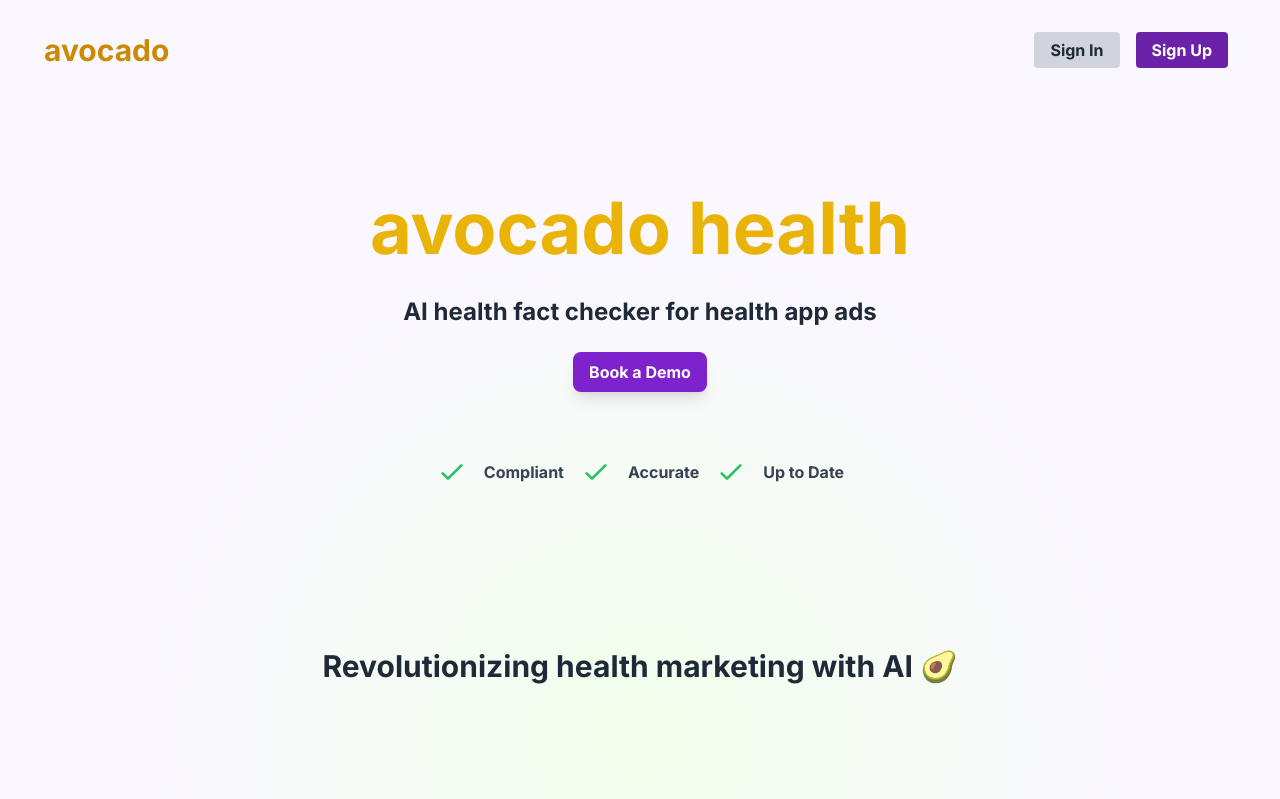
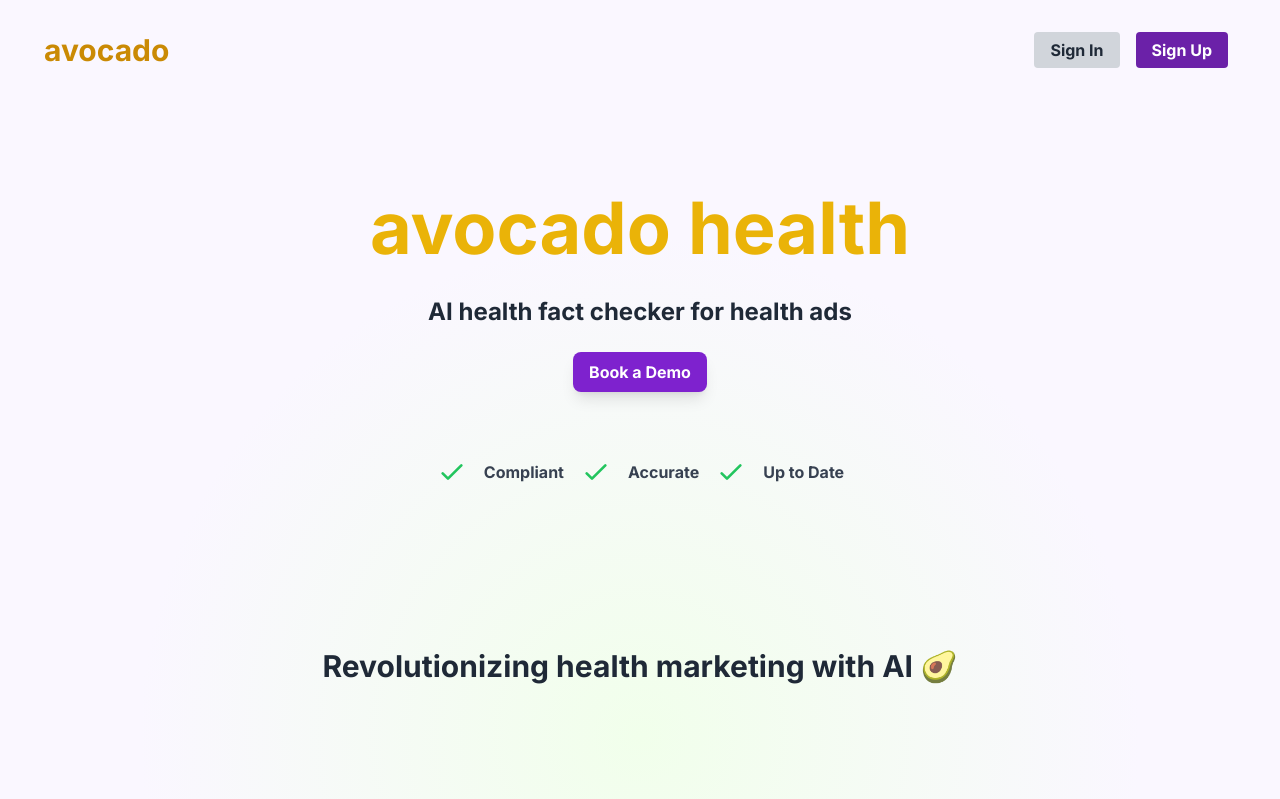
Before and after one commit to gigialc/Avocado, a Next.js app in the folder my-app/: page / in a window 1280 px wide. Shown: the top 799 px of the page. Built offline with nearby package versions, Linux system fonts and the light colour scheme.

Commit message:
Update page.tsx

```diff
--- a/my-app/app/page.tsx
+++ b/my-app/app/page.tsx
@@ -26,7 +26,7 @@ export default function Home() {
                 avocado health
               </h1>
               <p className="text-2xl font-bold text-center text-gray-800 mb-6">
-              AI health fact checker for health app ads
+              AI health fact checker for health ads
               </p>
               <div className="flex flex-col sm:flex-row space-y-4 sm:space-y-0 space-x-0 sm:space-x-4 justify-center items-center">
               <button
```
